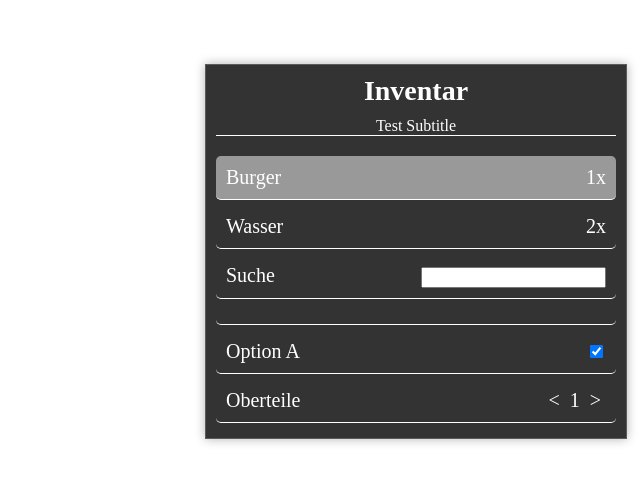
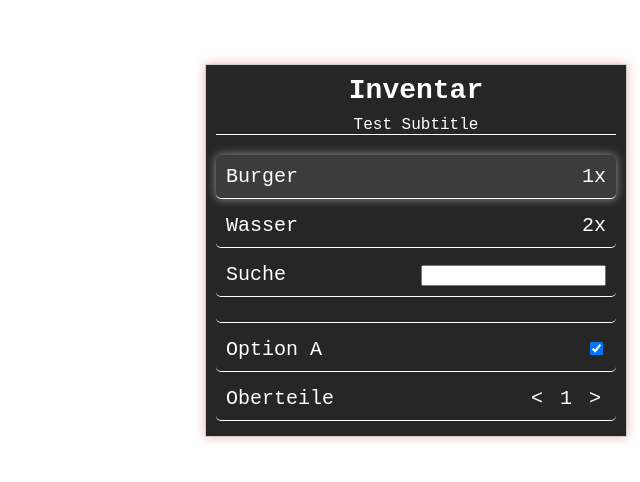
Before and after one commit to brudinero/nameless-menu, a Vue app: page / in a window 1280 px wide. Shown: the top 482 px of the page, without its empty margins (640-1280 px from the left). Built offline with nearby package versions, Linux system fonts and the light colour scheme.

Commit message:
debug an

```diff
--- a/src/Menu.vue
+++ b/src/Menu.vue
@@ -78,9 +78,7 @@ export default {
                     return { ...item, refName: `inputItem-${index}`, callback: item.callback };
                 }
                 if (item.type === 'text') {
-                    const id = `text-${Date.now()}-${index}`; // eindeutige ID generieren
-                    const refName = `textItem-${id}`; // ref-Name mit Typ und ID generieren
-                    return { ...item, refName, callback: item.callback, };
+                    return { ...item, refName: `textItem-${index}`, callback: item.callback, };
                 }
                 return { ...item, callback: item.callback };
             });
@@ -101,6 +99,8 @@ export default {
 
         onTextItemEnterPressed(eventData) {
             console.log(`Test item enter pressed: ${JSON.stringify({ ...eventData, menuId: this.menuId })}`);
+
+            console.log(eventData.submenuitems);
 
             if (!this.debug) {
                 if ('alt' in window) {
@@ -196,22 +196,37 @@ export default {
                         type: 'text',
                         leftTitle: 'Burger',
                         rightTitle: '1x',
-                        callback: 'textItem1Callback',
-                        subtitle: 'Hier ist ein Untertitel'
+                        callback: '',
+                        submenuitems: [
+                            {
+                                type: 'text',
+                                leftTitle: 'Burger',
+                                rightTitle: '1x',
+                                callback: '',
+                                subtitle: ''
+                            }
+                        ]
                     },
                     {
                         type: 'text',
                         leftTitle: 'Wasser',
                         rightTitle: '2x',
-                        callback: 'textItem2Callback',
-                        subtitle: 'Hier ist ein Untertitel2'
+                        callback: '',
+                        submenuitems: [
+                            {
+                                type: 'text',
+                                leftTitle: 'Burger',
+                                rightTitle: '1x',
+                                callback: '',
+                                subtitle: ''
+                            }
+                        ]
 
                     },
                     {
                         type: 'input',
                         leftTitle: 'Suche',
-                        callback: 'textItemINPUTCallback',
-                        subtitle: ''
+                        callback: '',
 
                     },
                     {
@@ -223,15 +238,13 @@ export default {
                             backgroundColor: 'rgba(255, 255, 255, 0.2)',
                             margin: '10px 0'
                         },
-                        subtitle: ''
 
                     },
                     {
                         type: 'checkbox',
                         leftTitle: 'Option A',
                         initialChecked: true,
-                        callback: 'textItemCHECKBOXCallback',
-                        subtitle: ''
+                        callback: '',
 
 
                     },
@@ -239,10 +252,7 @@ export default {
                         type: 'list',
                         leftTitle: 'Oberteile',
                         numbers: [1, 2, 4, 5, 6],
-                        callback: 'textItemLISTCallback',
-                        subtitle: ''
-
-
+                        callback: '',
                     }
                 ],
             };
@@ -283,17 +293,16 @@ export default {
 </script>
 
 <style scoped>
-.focused {
-    outline: none;
-    background-color: rgba(255, 255, 255, 0.5);
-}
+
+
+
 
 .menu {
     width: 400px;
-    background-color: rgba(16, 16, 16, 0.85);
+    background-color: rgba(0, 0, 0, 0.85);
     border: 1px solid rgba(255, 255, 255, 0.2);
-    box-shadow: 0 0 10px rgba(0, 0, 0, 0.3);
-    /*transform: perspective(2400px) rotateY(-15deg); */
+    box-shadow: 0 0 10px rgba(196, 18, 18, 0.3);
+  /*  transform: perspective(2400px) rotateY(-15deg); */
 
     transition: transform 0.5s ease;
     transform: perspective(2400px) translateX(100%);
@@ -304,6 +313,10 @@ export default {
     position: fixed;
     top: -5vw;
     right: 1vw;
+
+    font-family: 'Roboto Mono', monospace;
+
+border: 1px solid #ccc;
 }
 
 .menu.show {
@@ -324,9 +337,6 @@ export default {
     text-align: center;
 }
 
-.menu-subtitle.focused {
-    background-color: rgba(255, 255, 255, 0.1);
-}
 
 .menu-item {
     margin-bottom: 5px;
@@ -339,7 +349,17 @@ export default {
     border-bottom: 1px solid white;
     border-width: 0 0 1px 0;
     border-color: white;
+    transition: all 0.3s ease;
 }
+
+
+
+.focused {
+    background-color: rgba(255, 255, 255, 0.1);
+    box-shadow: 0 0 10px rgba(255, 255, 255, 0.5);
+
+}
+
 
 .spacer-class {
     height: 2px;
--- a/src/components/TextItem.vue
+++ b/src/components/TextItem.vue
@@ -24,10 +24,15 @@ export default {
         callback: {
             type: String,
             default: '',
+        },
+        submenuitems: {
+            type: Array,
+            default: null,
         }
     },
     data() {
         return {
+
         };
     },
     methods: {
@@ -38,16 +43,10 @@ export default {
                 rightTitle: this.rightTitle,
                 callback: this.callback,
                 refName: this.$vnode.data.ref,
+                submenuitems: this.submenuitems
             });
         },
     },
-    mounted() {
-        this.$el.addEventListener('keydown', (event) => {
-            if (event.key === 'Enter') {
-                this.onEnterKeyPressed();
-            }
-        });
-    }
 };
 </script>
 
```
